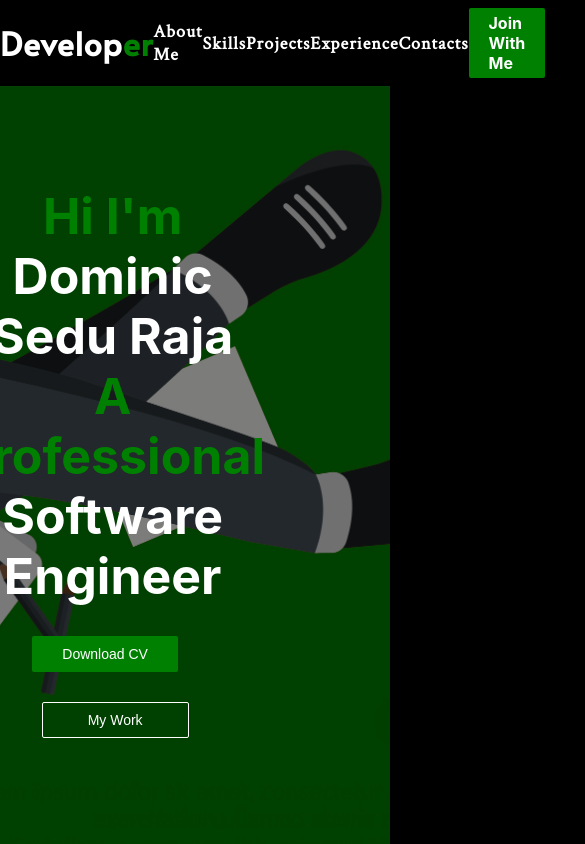
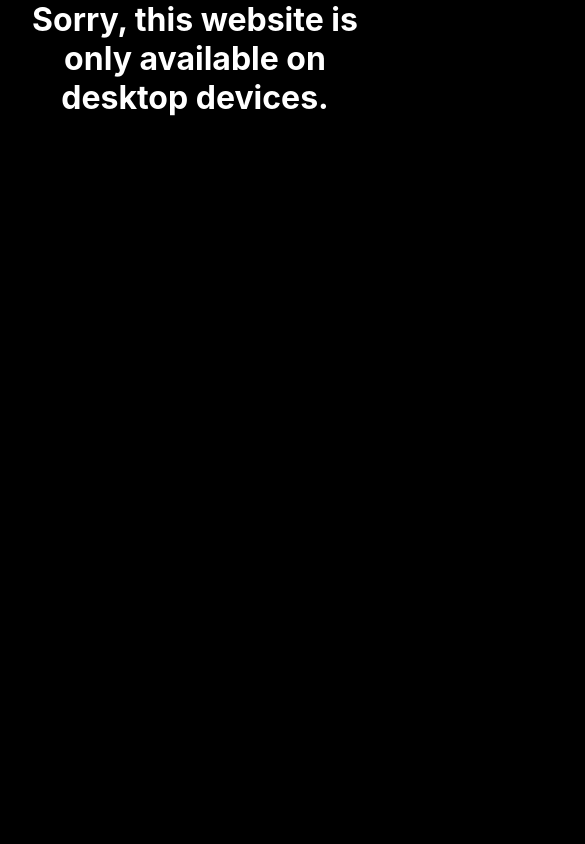
Before and after one commit to Dominic-SR/Portfolio, a React (Create React App) app: page / in a window 390 px wide. Shown: the top 844 px of the page, 585 px wide, since content can reach past the window. Built offline with nearby package versions, Linux system fonts and the light colour scheme; a web font is replaced by a local one.

Commit message:
thirdcommit

```diff
--- a/src/App.js
+++ b/src/App.js
@@ -5,16 +5,25 @@ import Header from './components/Header/Header';
 import ProjectContainer from './components/ProjectContainer/ProjectContainer';
 import SkillContainer from './components/SkillContainer/SkillContainer';
 import TopContainer from './components/TopContainer/TopContainer';
+import Mobileview from './components/Underconstruction/Mobileview';
 
 function App() {
+  const isMobile = window.matchMedia("only screen and (max-width: 760px)").matches;
+console.log(isMobile)
   return (
     <div>
+     {(isMobile !== true) ?(
+       <>
      <Header/>
      <TopContainer/>
      <SkillContainer/>
      <ProjectContainer/>
      <ExperienceContainer/>
      <Contact/>
+     </>
+     ):(
+       <Mobileview/>
+     )}
     </div>
   );
 }
--- /dev/null
+++ b/src/components/Underconstruction/Mobileview.css
@@ -0,0 +1,8 @@
+.mobileview__container{
+}
+
+.mobileview__container > h1{
+    text-align: center;
+    justify-content: center;
+    color: white;
+}
--- /dev/null
+++ b/src/components/Underconstruction/Mobileview.js
@@ -0,0 +1,12 @@
+import React from 'react'
+import "./Mobileview.css"
+
+const Mobileview = () => {
+    return (
+        <div className="mobileview__container">
+            <h1>Sorry, this website is only available on desktop devices.</h1>
+        </div>
+    )
+}
+
+export default Mobileview
--- a/src/index.js
+++ b/src/index.js
@@ -3,6 +3,7 @@ import ReactDOM from 'react-dom';
 import './index.css';
 import App from './App';
 import reportWebVitals from './reportWebVitals';
+
 
 ReactDOM.render(
   <React.StrictMode>
```
